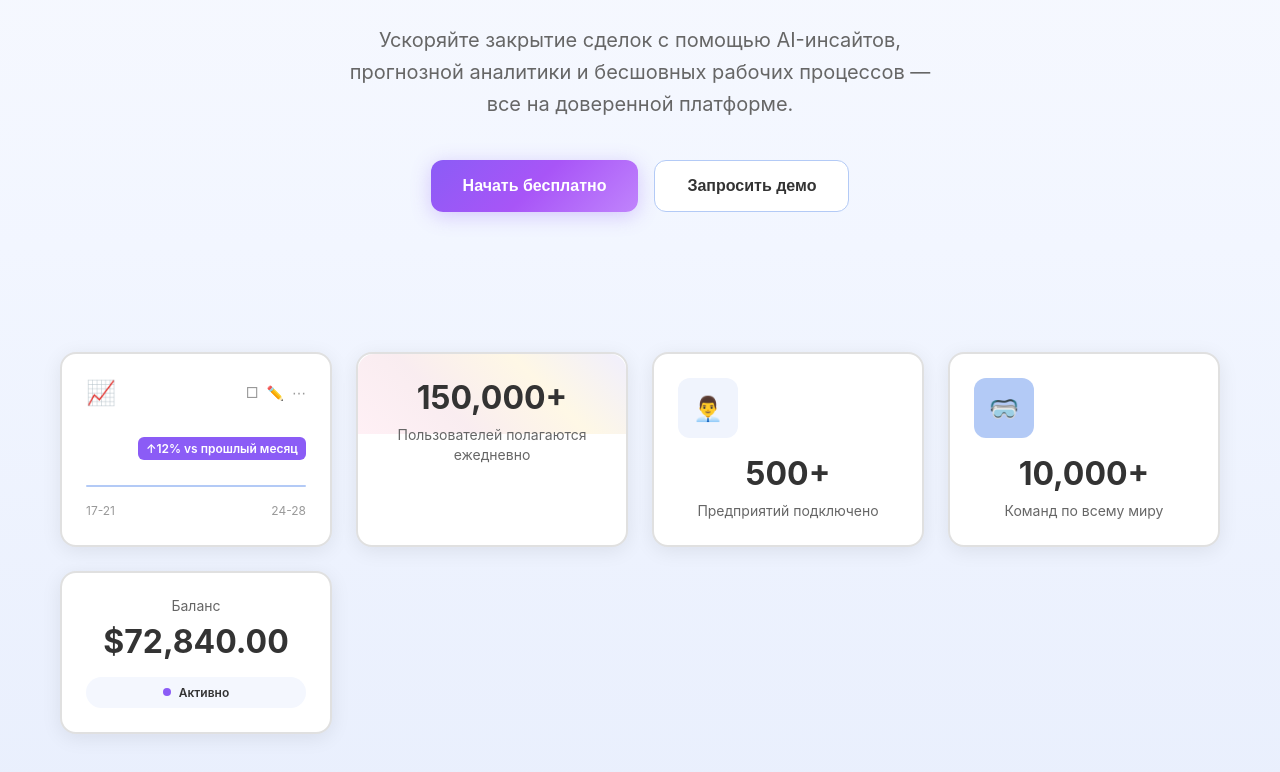
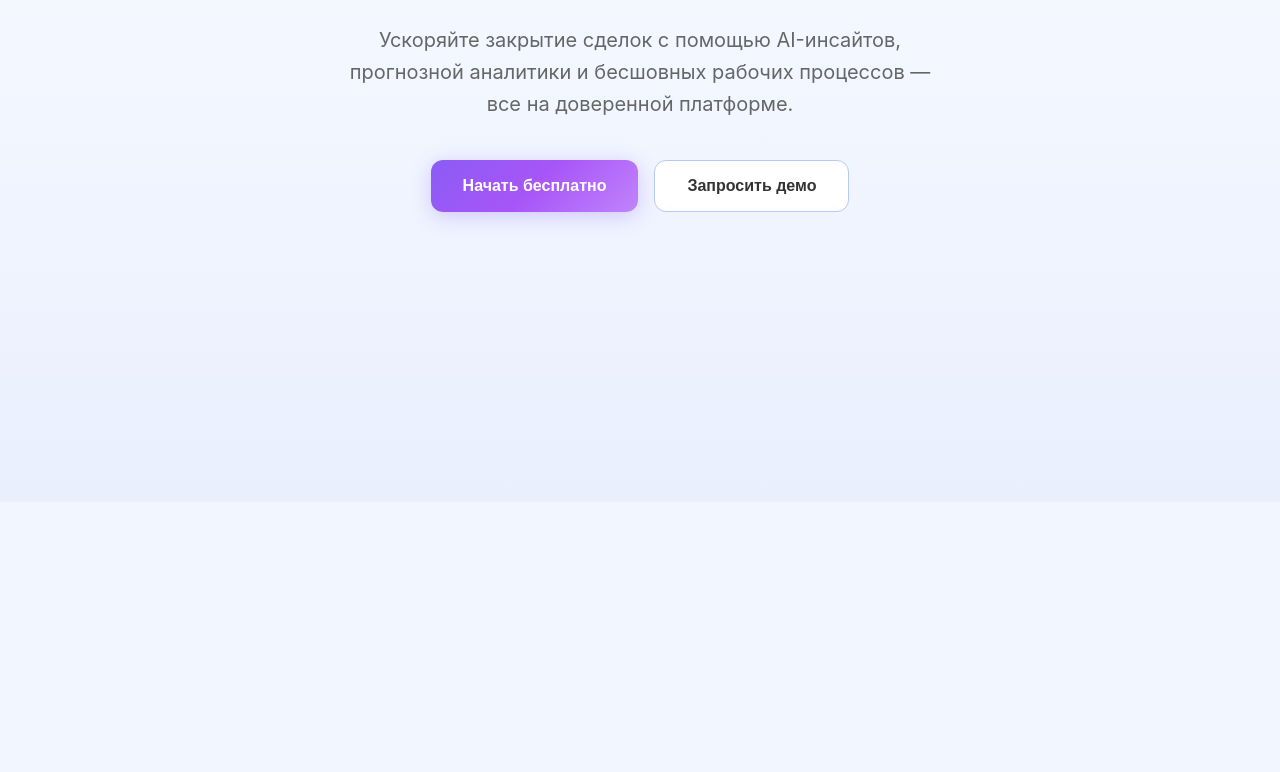
Before and after one commit to kiryyya/testbot, a React (Create React App) app in the folder frontend/: page / in a window 1280 px wide. Shown: the part 298-1070 px from the top of the page. After the commit the page ends 800 px from the top, so only its background shows below. Built offline with nearby package versions, Linux system fonts and the light colour scheme; no server answers.

Commit message:
Убрал блоки

```diff
--- a/frontend/src/pages/LoginPage.tsx
+++ b/frontend/src/pages/LoginPage.tsx
@@ -83,7 +83,7 @@ const LoginPage: React.FC<LoginPageProps> = ({ onVKLogin }) => {
       </section>
 
       {/* Stats Cards */}
-      <section className="stats-section">
+      {/* <section className="stats-section">
         <div className="stats-container">
           <div className="stat-card">
             <div className="stat-header">
@@ -144,7 +144,7 @@ const LoginPage: React.FC<LoginPageProps> = ({ onVKLogin }) => {
             </div>
           </div>
         </div>
-      </section>
+      </section> */}
 
       {/* Login Form Modal */}
       {isLoginModalOpen && (
```
